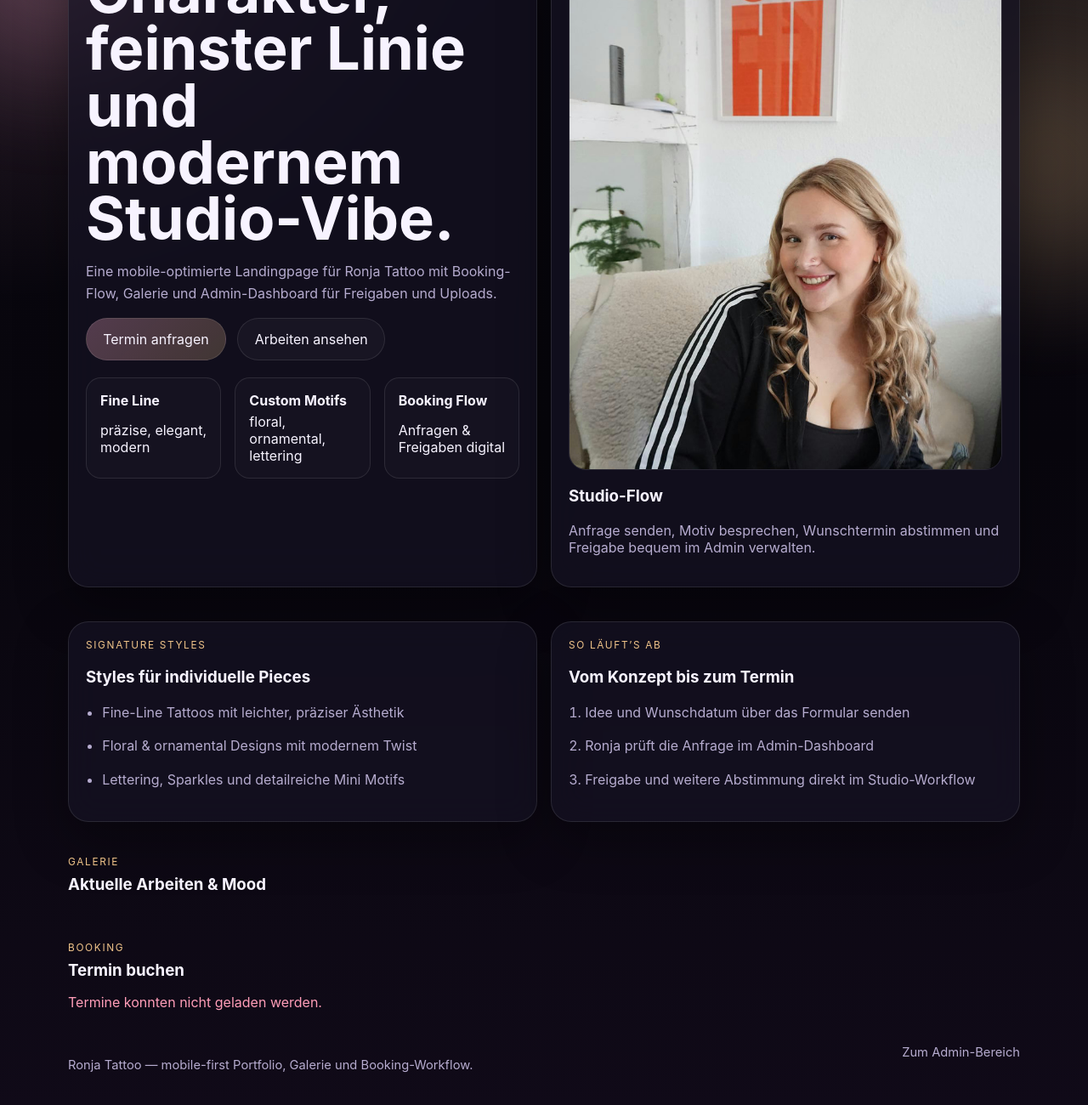
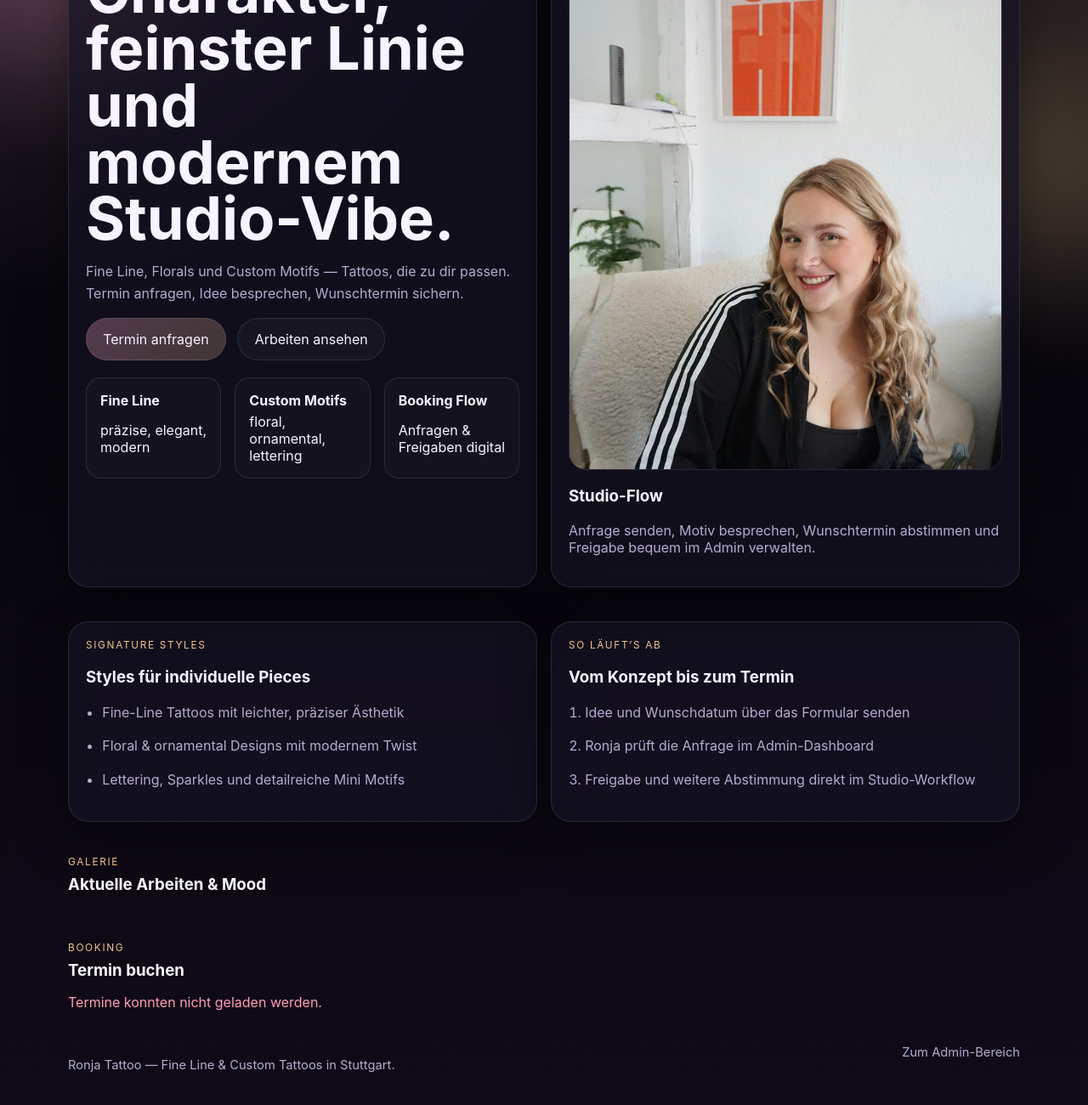
Before and after one commit to arosswog/ronja-tattoo, a website: page public/index.html in a window 1280 px wide. Shown: the part 254-1554 px from the top of the page at 85% size. Drawn offline with Linux system fonts and the light colour scheme; no server answers.

Commit message:
fix: Entwickler-Texte durch echten Kundentext ersetzt

```diff
--- a/public/index.html
+++ b/public/index.html
@@ -63,8 +63,8 @@
           <p class="eyebrow">Custom • Fine Line • Ornamental</p>
           <h2>Tattoos mit Charakter, feinster Linie und modernem Studio-Vibe.</h2>
           <p class="lead">
-            Eine mobile-optimierte Landingpage für Ronja Tattoo mit Booking-Flow,
-            Galerie und Admin-Dashboard für Freigaben und Uploads.
+            Fine Line, Florals und Custom Motifs — Tattoos, die zu dir passen.
+            Termin anfragen, Idee besprechen, Wunschtermin sichern.
           </p>
           <div class="hero-actions">
             <a class="button primary" href="#booking">Termin anfragen</a>
@@ -209,7 +209,7 @@
     </main>
 
     <footer class="site-footer">
-      <p>Ronja Tattoo — mobile-first Portfolio, Galerie und Booking-Workflow.</p>
+      <p>Ronja Tattoo — Fine Line & Custom Tattoos in Stuttgart.</p>
       <a href="/admin">Zum Admin-Bereich</a>
     </footer>
 
```
